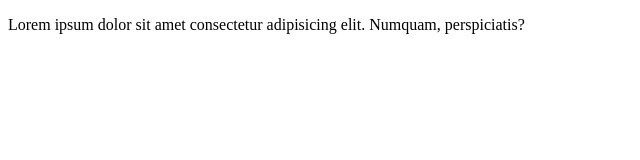
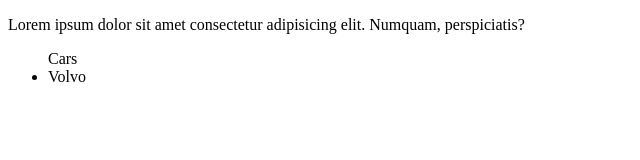
Before and after one commit to magistr46/html, a plain HTML site: page index.html in a window 1280 px wide. Shown: the full height of the page, 0-640 px from the left. Drawn offline with Linux system fonts and the light colour scheme.

Commit message:
Update index.html

```diff
--- a/index.html
+++ b/index.html
@@ -7,5 +7,7 @@
 </head>
 <body>
     <p>Lorem ipsum dolor sit amet consectetur adipisicing elit. Numquam, perspiciatis?</p>
+    <ul>Cars
+        <li>Volvo</>
 </body>
 </html>
```
